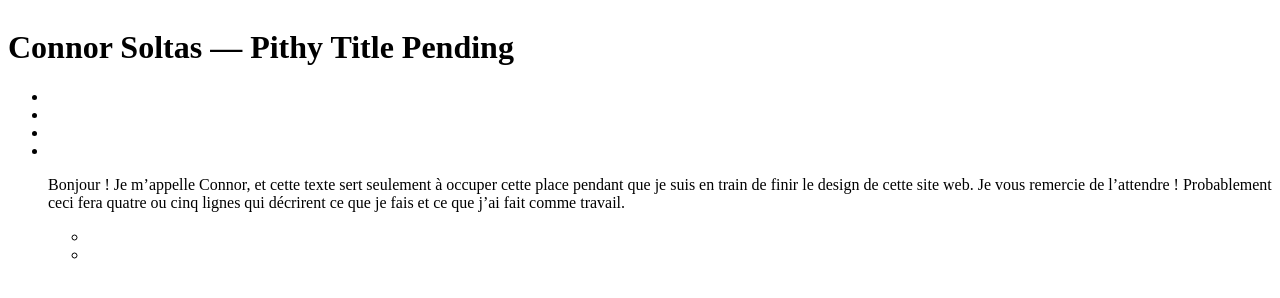
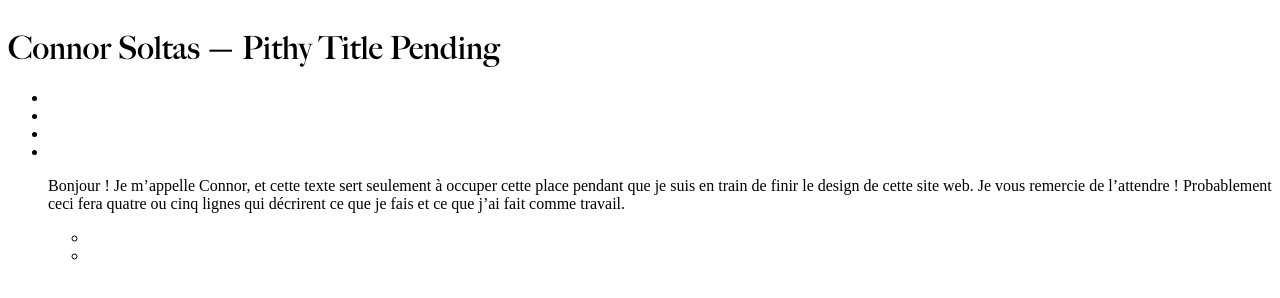
Before and after one commit to csoltas/csoltas.github.io, a plain HTML site: page index.html in a window 1280 px wide. Drawn offline with Linux system fonts and the light colour scheme.

Commit message:
Linked headers.css

```diff
--- a/index.html
+++ b/index.html
@@ -1,6 +1,7 @@
 <html>
   <head>
   	<link href="./css/fonts.css" rel="stylesheet">
+    <link href="./css/headers.css" rel="stylesheet">
 
   </head>
   <body>
```
